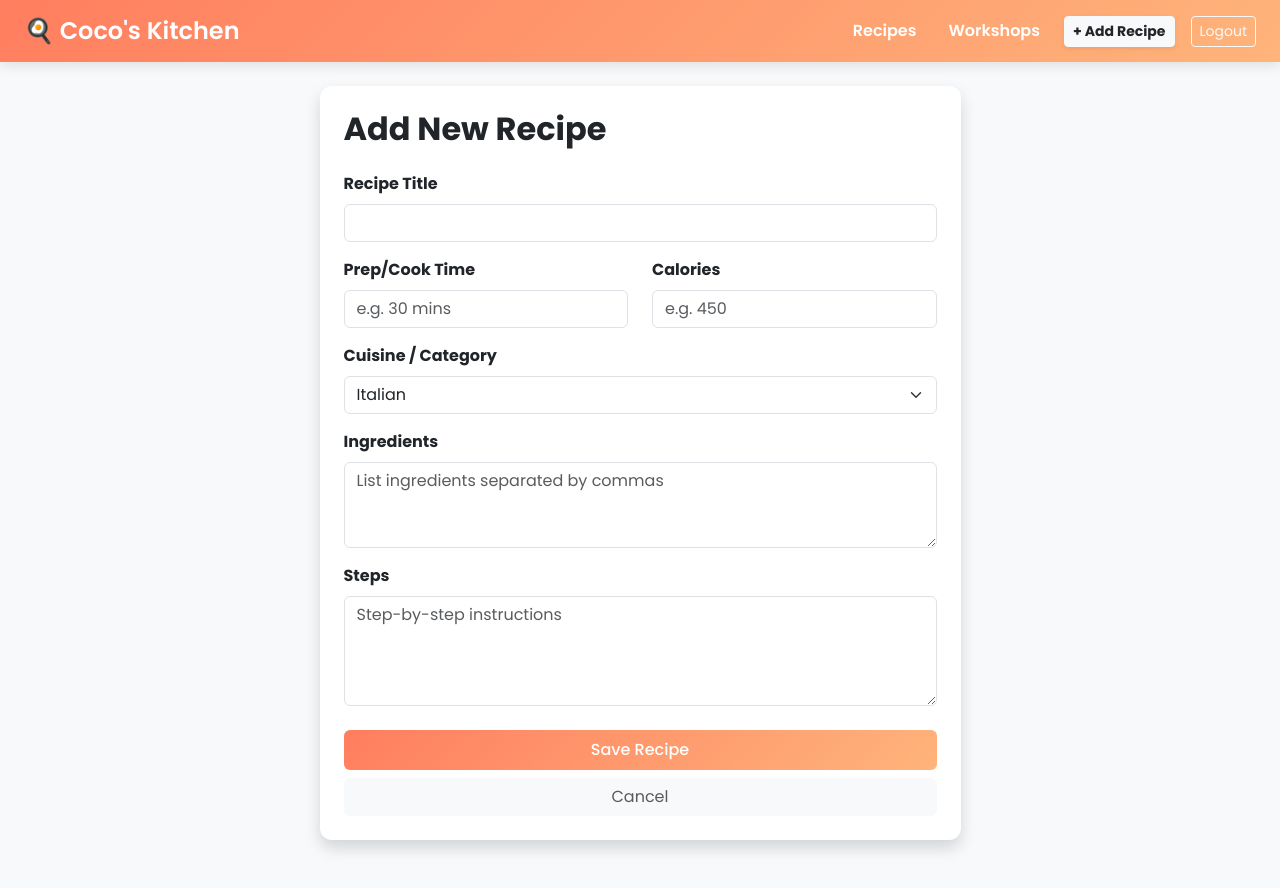
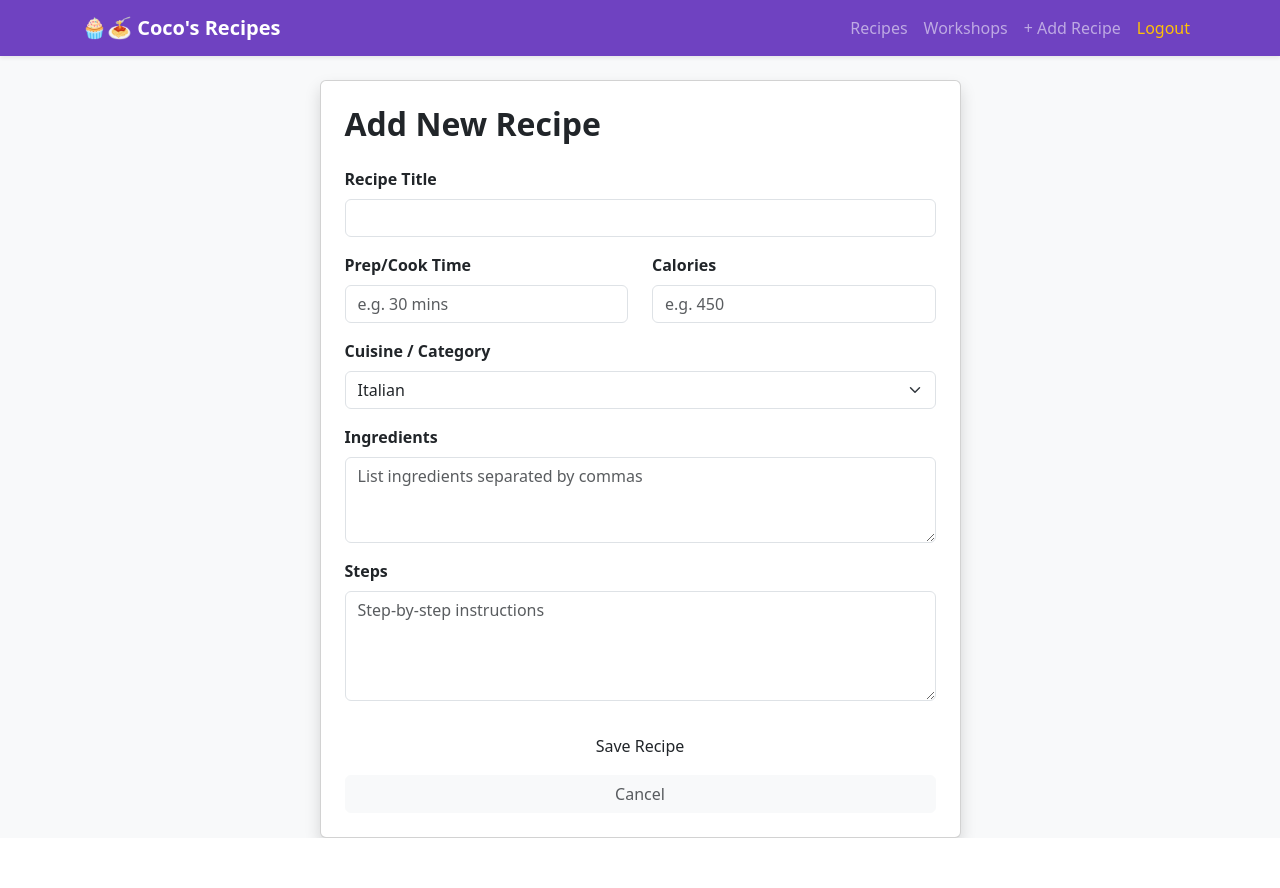
Before and after one commit to subhalakshmisubhi/Coco-s-Recipes, a Flask app: page /add in a window 1280 px wide. After the commit the page ends 838 px from the top, so only its background shows below. Run offline with Flask 3, Linux system fonts and the light colour scheme; the visitor is signed in with stand-in values (Sample User, id 1).

Commit message:
Update base.html with new title and styles

```diff
--- a/templates/base.html
+++ b/templates/base.html
@@ -2,65 +2,71 @@
 <html lang="en">
 <head>
     <meta charset="UTF-8">
-    <title>{% block title %}Coco's Kitchen{% endblock %}</title>
-    <!-- Bootstrap 5 & Google Fonts -->
-    <link rel="stylesheet" href="https://cdn.jsdelivr.net/npm/bootstrap@5.3.0/dist/css/bootstrap.min.css">
-    <link href="https://fonts.googleapis.com/css2?family=Poppins:wght@300;400;500;600;700&display=swap" rel="stylesheet">
+    <meta name="viewport" content="width=device-width, initial-scale=1.0">
+    <title>Coco's Recipes 🧁🍝</title>
+    <!-- Bootstrap CSS CDN -->
+    <link href="https://cdn.jsdelivr.net/npm/bootstrap@5.3.0/dist/css/bootstrap.min.css" rel="stylesheet">
     <style>
-        body {
-            font-family: 'Poppins', sans-serif;
-            background-color: #f8f9fa;
-            color: #333;
+        /* Custom Purple Theme Styling */
+        .navbar-purple {
+            background-color: #6f42c1 !important;
         }
-        .navbar {
-            background: linear-gradient(135deg, #ff7e5f, #feb47b) !important;
-            box-shadow: 0 4px 12px rgba(0,0,0,0.1);
+        .btn-purple {
+            background-color: #6f42c1;
+            border-color: #6f42c1;
+            color: white;
         }
-        .navbar-brand, .nav-link {
-            color: white !important;
-            font-weight: 600;
+        .btn-purple:hover {
+            background-color: #5a3298;
+            border-color: #5a3298;
+            color: white;
         }
-        .nav-link:hover {
-            color: #fff3cd !important;
-        }
-        .card {
-            border: none;
-            border-radius: 12px;
-            transition: transform 0.2s ease, box-shadow 0.2s ease;
-        }
-        .card:hover {
-            transform: translateY(-4px);
-            box-shadow: 0 8px 20px rgba(0,0,0,0.12);
-        }
-        .btn-custom {
-            background: linear-gradient(135deg, #ff7e5f, #feb47b);
-            border: none;
-            color: white;
-            font-weight: 500;
-        }
-        .btn-custom:hover {
-            background: linear-gradient(135deg, #e86d4e, #e59f68);
-            color: white;
+        .badge-purple {
+            background-color: #e2d9f3;
+            color: #5a3298;
         }
     </style>
 </head>
-<body>
-    <nav class="navbar navbar-expand-lg px-4 mb-4">
-        <a class="navbar-brand fs-4" href="{{ url_for('index') }}">🍳 Coco's Kitchen</a>
-        <button class="navbar-toggler" type="button" data-bs-toggle="collapse" data-bs-target="#navbarNav">
-            <span class="navbar-toggler-icon"></span>
-        </button>
-        <div class="collapse navbar-collapse justify-content-end" id="navbarNav">
-            <ul class="navbar-nav align-items-center">
-                <li class="nav-item me-3"><a class="nav-link" href="{{ url_for('index') }}">Recipes</a></li>
-                <li class="nav-item me-3"><a class="nav-link" href="{{ url_for('workshops') }}">Workshops</a></li>
-                <li class="nav-item me-3"><a href="{{ url_for('add_recipe') }}" class="btn btn-light text-dark fw-bold btn-sm shadow-sm">+ Add Recipe</a></li>
-                <li class="nav-item"><a href="{{ url_for('logout') }}" class="btn btn-outline-light btn-sm">Logout</a></li>
-            </ul>
+<body class="bg-light">
+
+    <!-- Navigation Bar -->
+    <nav class="navbar navbar-expand-lg navbar-dark navbar-purple mb-4 shadow-sm">
+        <div class="container">
+            <a class="navbar-brand fw-bold" href="{{ url_for('index') }}">🧁🍝 Coco's Recipes</a>
+            <button class="navbar-toggler" type="button" data-bs-toggle="collapse" data-bs-target="#navbarNav">
+                <span class="navbar-toggler-icon"></span>
+            </button>
+            <div class="collapse navbar-collapse" id="navbarNav">
+                <ul class="navbar-nav ms-auto">
+                    {% if session.get('user') %}
+                        <li class="nav-item">
+                            <a class="nav-link" href="{{ url_for('index') }}">Recipes</a>
+                        </li>
+                        <li class="nav-item">
+                            <a class="nav-link" href="{{ url_for('workshops') }}">Workshops</a>
+                        </li>
+                        <li class="nav-item">
+                            <a class="nav-link" href="{{ url_for('add_recipe') }}">+ Add Recipe</a>
+                        </li>
+                        <li class="nav-item">
+                            <a class="nav-link text-warning" href="{{ url_for('logout') }}">Logout</a>
+                        </li>
+                    {% else %}
+                        <li class="nav-item">
+                            <a class="nav-link" href="{{ url_for('login') }}">Login</a>
+                        </li>
+                    {% endif %}
+                </ul>
+            </div>
         </div>
     </nav>
-    <div class="container pb-5">
+
+    <!-- Main Content Container -->
+    <div class="container">
         {% block content %}{% endblock %}
     </div>
+
+    <!-- Bootstrap JS Bundle CDN -->
+    <script src="https://cdn.jsdelivr.net/npm/bootstrap@5.3.0/dist/js/bootstrap.bundle.min.js"></script>
 </body>
 </html>
```
